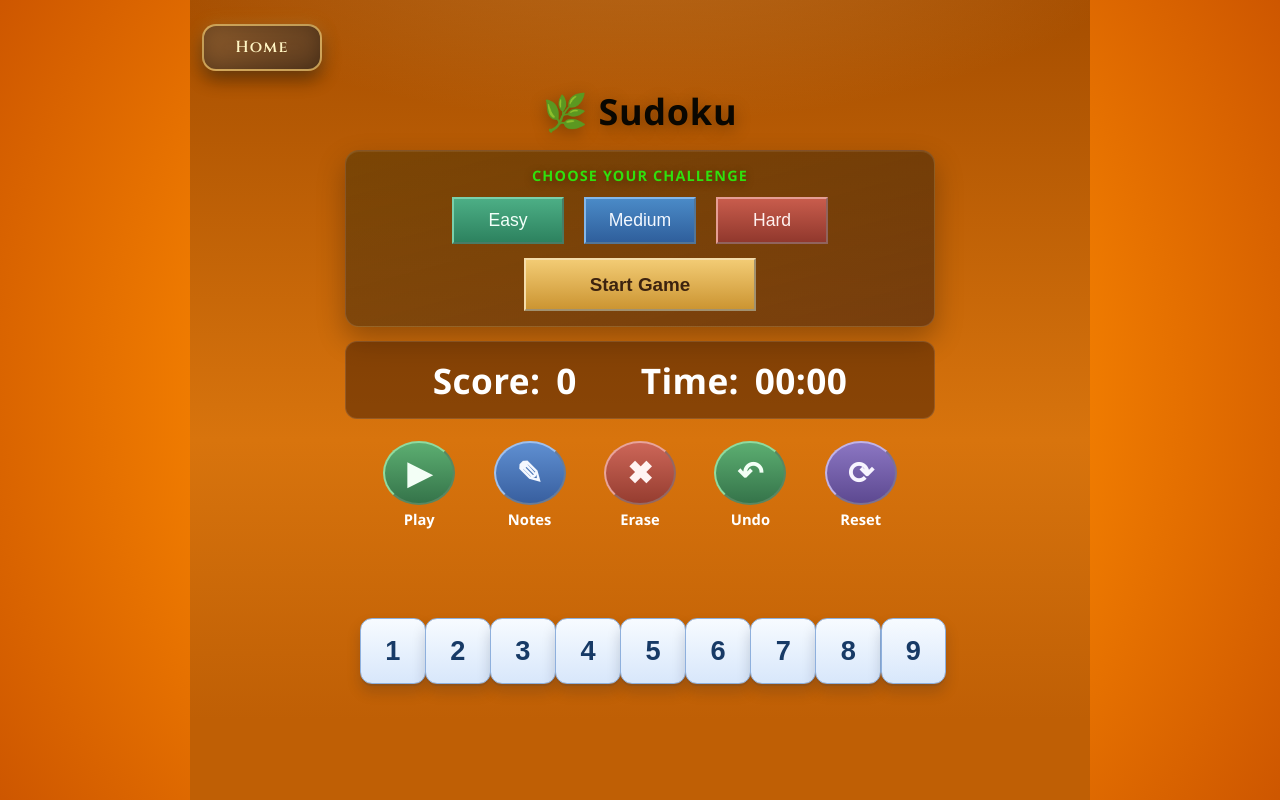
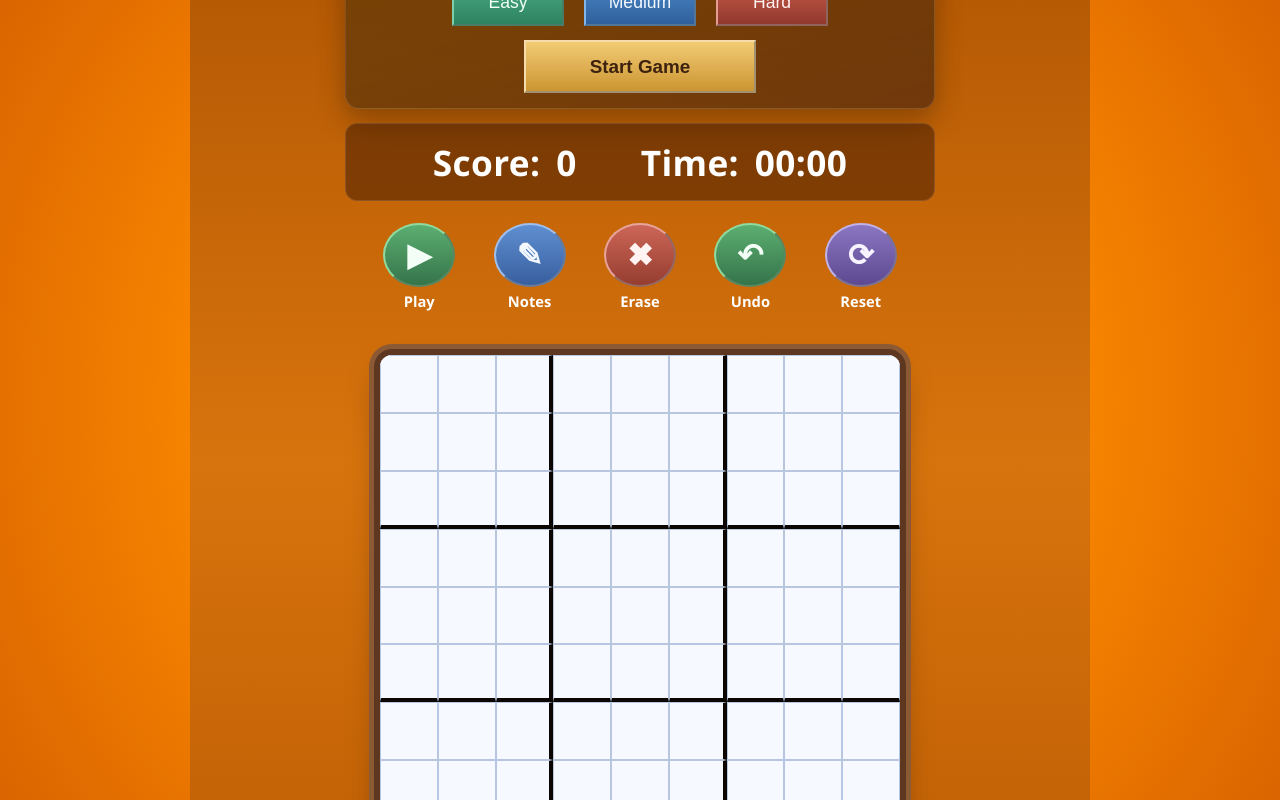
Before and after one commit to hari-hara-1/web-project, a React (Vite) app: page /sudoku in a window 1280 px wide. Shown: the top 800 px of the page. Built offline with nearby package versions, Linux system fonts and the light colour scheme.

Commit message:
`Refactored Sudoku board rendering in SudokuPage.jsx`

```diff
--- a/src/sudoku/SudokuPage.jsx
+++ b/src/sudoku/SudokuPage.jsx
@@ -360,19 +360,16 @@ function SudokuPage() {
 
         <p id="message">{message}</p>
 
-        {gameStarted && (
           <div id="board">
-            {board.length > 0 &&
-              board.map((row, r) =>
+  {(gameStarted ? board : Array(9).fill(Array(9).fill(""))).map((row, r) =>
     row.map((cell, c) => {
-                  const isInitial =
-                    initialBoard[r] && initialBoard[r][c] !== "";
-                  const isUserFilled = !isInitial && cell !== "";
-                  const isSelected =
-                    selectedCell?.r === r && selectedCell?.c === c;
-                  const rowFinished = isRowComplete(r);
-                  const colFinished = isColComplete(c);
-                  const boxFinished = isBoxComplete(r, c);
+      const isInitial = gameStarted && initialBoard[r] && initialBoard[r][c] !== "";
+      const isUserFilled = gameStarted && !isInitial && cell !== "";
+      const isSelected = selectedCell?.r === r && selectedCell?.c === c;
+
+      const rowFinished = gameStarted ? isRowComplete(r) : false;
+      const colFinished = gameStarted ? isColComplete(c) : false;
+      const boxFinished = gameStarted ? isBoxComplete(r, c) : false;
 
       return (
         <div
@@ -384,26 +381,17 @@ function SudokuPage() {
             ${rowFinished ? "row-complete" : ""}
             ${colFinished ? "col-complete" : ""}
             ${boxFinished ? "box-complete" : ""}
-                      ${
-                        (r + 1) % 3 === 0 && r !== 8
-                          ? "horizontal-line"
-                          : ""
-                      }
-                      ${
-                        (c + 1) % 3 === 0 && c !== 8
-                          ? "vertical-line"
-                          : ""
-                      }`}
-                      onClick={() => handleCellClick(r, c)}
+            ${(r + 1) % 3 === 0 && r !== 8 ? "horizontal-line" : ""}
+            ${(c + 1) % 3 === 0 && c !== 8 ? "vertical-line" : ""}
+          `}
+          onClick={() => gameStarted && handleCellClick(r, c)}
         >
-                      {!isPaused ? (
+          {gameStarted && !isPaused ? (
             cell !== "" ? (
               cell
             ) : (
               <div className="tile-note-container">
-                            {notes[r] && notes[r][c]
-                              ? notes[r][c].join("")
-                              : ""}
+                {notes[r] && notes[r][c] ? notes[r][c].join("") : ""}
               </div>
             )
           ) : (
@@ -414,7 +402,6 @@ function SudokuPage() {
     })
   )}
 </div>
-        )}
 
         <div id="digits">
           {[1, 2, 3, 4, 5, 6, 7, 8, 9].map((num) => (
```
Lines whose indentation alone changed are shown as unchanged.
